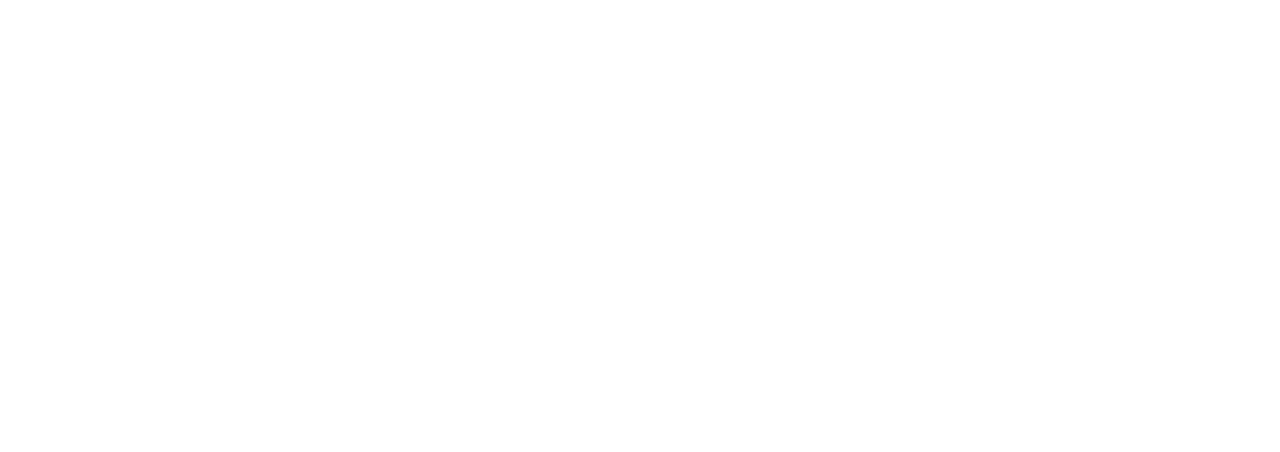
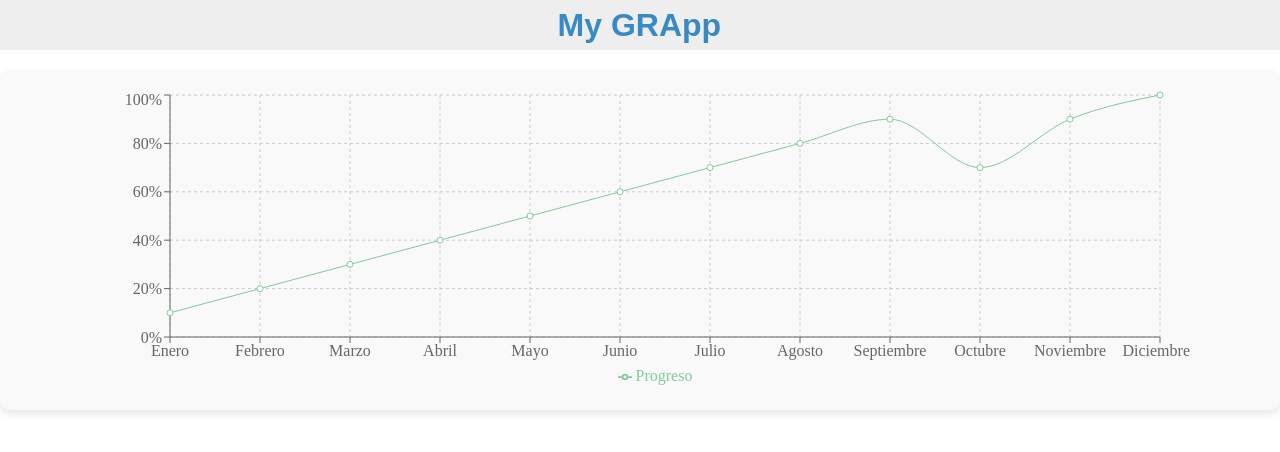
Before and after one commit to diazms04/MyGrapp-Acuacar, a React (Vite) app: page /UserPortal in a window 1280 px wide. Before the commit this address had no page. Shown: the top 452 px of the page. Built offline with nearby package versions, Linux system fonts and the light colour scheme.

Commit message:
consumer focused application and new page created "UserPortal "

```diff
--- a/package.json
+++ b/package.json
@@ -12,8 +12,9 @@
   "dependencies": {
     "html2pdf.js": "^0.10.1",
     "react": "^18.2.0",
-    "react-dom": "^18.2.0",
-    "react-router-dom": "^6.23.1"
+    "react-dom": "^18.3.1",
+    "react-router-dom": "^6.23.1",
+    "recharts": "^2.12.7"
   },
   "devDependencies": {
     "@types/react": "^18.2.66",
--- a/src/components/NavBar/NavBar.jsx
+++ b/src/components/NavBar/NavBar.jsx
@@ -8,7 +8,7 @@
         {leftChildren}
       </div>
       <div className="title_nav">
-        <h1 className="titles">My Grapp</h1>
+        <h1 className="titles">My GRApp</h1>
       </div>
       <div className="logos_pro">
         {rightChildren}
--- a/src/pages/Diagnosis/Diagnosis.jsx
+++ b/src/pages/Diagnosis/Diagnosis.jsx
@@ -33,9 +33,9 @@
 
   const getAnalisisRecomendaciones = () => {
     if (resultadoEvaluacion === 'Óptimo - satisfactorio') {
-      return '¡EXCELENTE! Su capacidad de almacenamiento para abastecimiento es ideal para el abastecimiento de su actividad productiva por 24 h. Le sugerimos evaluar las condiciones y/o estado de los sistemas de almacenamiento para su correcto funcionamiento en términos de calidad.';
+      return '¡EXCELENTE! Su capacidad de almacenamiento para abastecimiento es ideal';
     } else if (resultadoEvaluacion === 'Riesgo crítico-insatisfactorio') {
-      return '¡ALERTA! Su sistema de almacenamiento cuenta con capacidad insuficiente para almacenar y abastecer sus actividades. Es importante que tome acciones inmediatas en relación a lo siguiente.- Planifique e implemente a corto plazo los ajustes correspondientes al sistema de abastecimiento.- Verifique y proyecte su capacidad para tomar decisiones correctas en el dimensionamiento del sistema.- Refuerce de manera temporal las medidas de ahorro y consumo en su establecimiento.';
+      return '¡ALERTA! Su sistema de almacenamiento cuenta con capacidad insuficiente .';
     }
     return '';
   };
@@ -47,14 +47,15 @@
         <table>
           <thead>
             <tr>
-              <th colSpan="5">Verificación de las condiciones de abastecimiento</th>
+              <th colSpan="6">Verificación de las condiciones de abastecimiento</th>
             </tr>
             <tr>
               <th>ELEMENTO</th>
               <th>VARIABLE</th>
               <th>RESULTADOS</th>
               <th>VALORACIÓN</th>
-              <th>ANÁLISIS Y RECOMENDACIONES</th>
+              <th>DIAGNOSTICO</th>
+              <th>SERVICIO RECOMENDADO</th>
             </tr>
           </thead>
           <tbody>
@@ -64,6 +65,7 @@
               <td className={getResultadoClass()}>{resultadoEvaluacion}</td>
               <td>{getValoracion()}</td>
               <td>{getAnalisisRecomendaciones()}</td>
+              <td>servicio</td>
             </tr>
             <tr>
               <td rowSpan="2">Mantenimiento</td>
@@ -71,12 +73,14 @@
               <td className={getResultadoClass()}>{resultadoEvaluacion}</td>
               <td>{getValoracion()}</td>
               <td>{getAnalisisRecomendaciones()}</td>
+              <td>servicio</td>
             </tr>
             <tr>
               <td>Seguimiento al cumplimiento normativo actividades de limpieza y desinfección</td>
               <td className={getResultadoClass()}>{resultadoEvaluacion}</td>
               <td>{getValoracion()}</td>
               <td>{getAnalisisRecomendaciones()}</td>
+              <td>servicio</td>
             </tr>
             <tr>
               <td>Control de calidad</td>
@@ -84,6 +88,7 @@
               <td className={getResultadoClass()}>{resultadoEvaluacion}</td>
               <td>{getValoracion()}</td>
               <td>{getAnalisisRecomendaciones()}</td>
+              <td>servicio</td>
             </tr>
           </tbody>
         </table>
--- a/src/pages/Home/Home.jsx
+++ b/src/pages/Home/Home.jsx
@@ -20,7 +20,7 @@
             <h3>Herramienta que facilita la gestión responsable del agua</h3>
           </div>
           <div>
-            <button onClick={handleClick} className='logins'>Empleado Acuacar</button>
+            <button onClick={handleClick} className='logins'>Ingresar a My GRApp</button>
           </div>
         </div>
 
--- a/src/pages/SignINAE/SignINAE.jsx
+++ b/src/pages/SignINAE/SignINAE.jsx
@@ -20,14 +20,10 @@
     } else {
       form.reportValidity(); // Show validation messages
     }
+    navigate('/UserPortal');
   };
 
-  const handleSecondFormSubmit = (event) => {
-    event.preventDefault(); // Prevent default form submission
 
-    // Redirect to the ToolsGra page with companyName and nit as state
-    navigate('/toolsGra', { state: { companyName, nit } });
-  };
 
   return (
     <>
@@ -35,14 +31,10 @@
         <NavBar />
         <div className="signin-context">
           <div id="signin_body" className='signin-section-body'>
-            {showFirstForm ? (
+
               <div className='signin-form-container'>
-                <h2 className='signin-form-title'>Empleado Acuacar</h2>
+                <h2 className='signin-form-title'>Inicio de Sesión</h2>
                 <form className='signin-form' onSubmit={handleFirstFormSubmit}>
-                  <div className='signin-form-group'>
-                    <label htmlFor='employee_id'>Numero de ID</label>
-                    <input type='text' id='employee_id' name='employee_id' required />
-                  </div>
                   <div className='signin-form-group'>
                     <label htmlFor='username'>Usuario</label>
                     <input type='text' id='username' name='username' required />
@@ -56,38 +48,7 @@
                   </div>
                 </form>
               </div>
-            ) : (
-              <div className='signin-form-container'>
-                <h2 className='signin-form-title'>Datos de la Empresa</h2>
-                <form className='signin-form' onSubmit={handleSecondFormSubmit}>
-                  <div className='signin-form-group'>
-                    <label htmlFor='company_name'>Nombre</label>
-                    <input
-                      type='text'
-                      id='company_name'
-                      name='company_name'
-                      value={companyName}
-                      onChange={(e) => setCompanyName(e.target.value)}
-                      required
-                    />
-                  </div>
-                  <div className='signin-form-group'>
-                    <label htmlFor='nit'>NIT</label>
-                    <input
-                      type='text'
-                      id='nit'
-                      name='nit'
-                      value={nit}
-                      onChange={(e) => setNit(e.target.value)}
-                      required
-                    />
-                  </div>
-                  <div className='signin-form-group'>
-                    <button type='submit' className='signin-submit-button'>Enviar</button>
-                  </div>
-                </form>
-              </div>
-            )}
+
           </div>
         </div>
         <FooterP />
--- a/src/pages/ToolsGra/ToolsGra.jsx
+++ b/src/pages/ToolsGra/ToolsGra.jsx
@@ -5,8 +5,7 @@
 
 
 export default function ToolsGra() {
-  const location = useLocation();
-  const { companyName, nit } = location.state || {}; // Obtiene los datos pasados por la navegación
+
 
   const navigate = useNavigate();
 
@@ -19,8 +18,7 @@
       <NavBar rightChildren={<button className="back-button" onClick={handleButtonClick}>Informe</button>}/> {/* Incluimos el NavBar fuera del contenedor principal */}
       <div className='tools-gra-container'>
         <div className='company-info'>
-          <h2>Empresa: {companyName}</h2>
-          <h3>NIT: {nit}</h3>
+
         </div>
         <table className='tools-gra-table'>
           <thead>
--- /dev/null
+++ b/src/pages/UserPortal/UserPortal.jsx
@@ -0,0 +1,58 @@
+import { LineChart, Line, XAxis, YAxis, CartesianGrid, Tooltip, Legend } from 'recharts';
+import './UserPortal.scss';
+import NavBar from '../../components/NavBar/NavBar';
+
+// Datos para la gráfica lineal
+const data = [
+    { name: 'Enero', Progreso: 10 },
+    { name: 'Febrero', Progreso: 20 },
+    { name: 'Marzo', Progreso: 30 },
+    { name: 'Abril', Progreso: 40 },
+    { name: 'Mayo', Progreso: 50 },
+    { name: 'Junio', Progreso: 60 },
+    { name: 'Julio', Progreso: 70 },
+    { name: 'Agosto', Progreso: 80 },
+    { name: 'Septiembre', Progreso: 90 },
+    { name: 'Octubre', Progreso: 70 },
+    { name: 'Noviembre', Progreso: 90 },
+    { name: 'Diciembre', Progreso: 100 },
+];
+
+// Valores predefinidos para el eje Y (porcentaje)
+const valoresY = [0, 20, 40, 60, 80, 100]; // Aquí puedes ajustar los valores según tu necesidad
+
+function UserPortal() {
+
+  // Función para formatear el valor con porcentaje
+  const formatPercent = (value) => {
+    return `${value}%`;
+  };
+
+  return (
+    <>
+      <div>
+        {/* Componente NavBar */}
+        <NavBar/>
+
+        {/* Componente de Gráfica Lineal */}
+        <div className="line-chart-container">
+          <LineChart  className='progress_chart'
+            width={1100}
+            height={300}
+            data={data}
+            margin={{ top: 5, right: 30, left: 20, bottom: 5 }}
+          >
+            <CartesianGrid strokeDasharray="3 3" />
+            <XAxis dataKey="name"  />
+            <YAxis ticks={valoresY} tickFormatter={formatPercent} />
+            <Tooltip formatter={formatPercent} />
+            <Legend />
+            <Line className='lin' type="monotone" dataKey="Progreso" stroke="#82ca9d" />
+          </LineChart>
+        </div>
+      </div>
+    </>
+  )
+}
+
+export default UserPortal;
--- /dev/null
+++ b/src/pages/UserPortal/UserPortal.scss
@@ -0,0 +1,47 @@
+// UserPortal.scss
+
+.line-chart-container {
+    display: flex;
+    justify-content: center;
+    align-items: center;
+    margin-top: 20px;
+    padding: 20px;
+    background-color: #f9f9f9;
+    border-radius: 10px;
+    box-shadow: 0 4px 8px rgba(0, 0, 0, 0.1);
+  }
+
+  .progress_chart {
+    .recharts-cartesian-grid {
+      stroke: #e0e0e0;
+    }
+
+    .recharts-x-axis, .recharts-y-axis {
+      font-size: 14px;
+      fill: #666;
+    }
+
+    .recharts-tooltip-wrapper {
+      background-color: #fff;
+      border: 1px solid #ddd;
+      box-shadow: 0 2px 8px rgba(0, 0, 0, 0.1);
+      border-radius: 4px;
+      padding: 10px;
+    }
+
+
+
+    .recharts-line {
+      stroke-width: 3px;
+    }
+  }
+
+
+.recharts-legend-wrapper{
+    width: 100% !important;
+}
+
+.recharts-default-legend{
+    width: 100%;
+
+}
--- /dev/null
+++ b/src/pages/UserPortal/index.jsx
@@ -0,0 +1 @@
+export * from './UserPortal'
--- a/src/routes/WebRouter.jsx
+++ b/src/routes/WebRouter.jsx
@@ -6,12 +6,14 @@
 import Vca from '../pages/Vca/Vca'
 import Esctaa from '../pages/Esctaa/Esctaa'
 import Diagnosis from '../pages/Diagnosis/Diagnosis'
+import UserPortal from '../pages/UserPortal/UserPortal'
 
 export function WebRouter() {
   return (
     <Routes>
             <Route path='/' element={<Home />} />
             <Route path='/signINAcuacarEmployee' element={<SignINAE />} />
+            <Route path='/UserPortal' element={<UserPortal />} />
             <Route path='/toolsGra' element={<ToolsGra />} />
             <Route path='/vca' element={<Vca />} />
             <Route path='/esctaa' element={<Esctaa />} />
```
Also changed, not shown: 1 other file (tests, documents, lock files or other folders).
